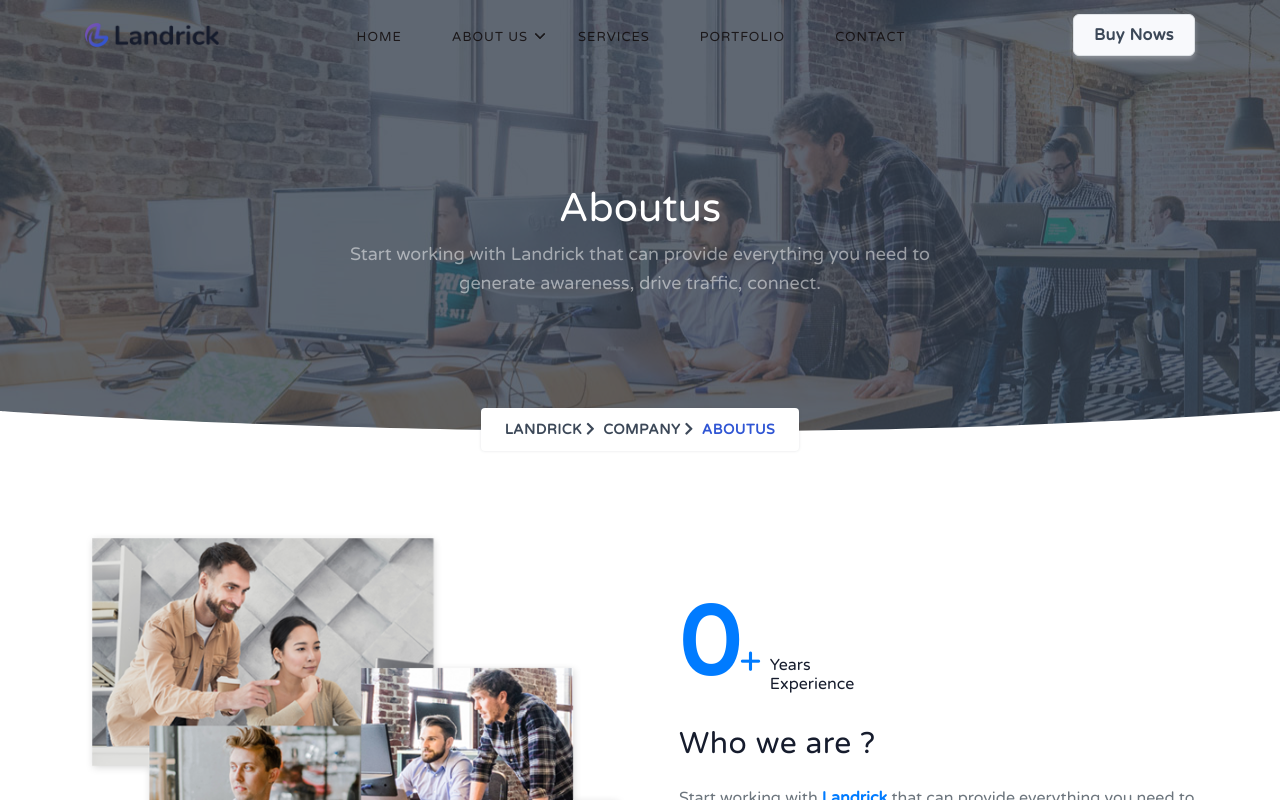
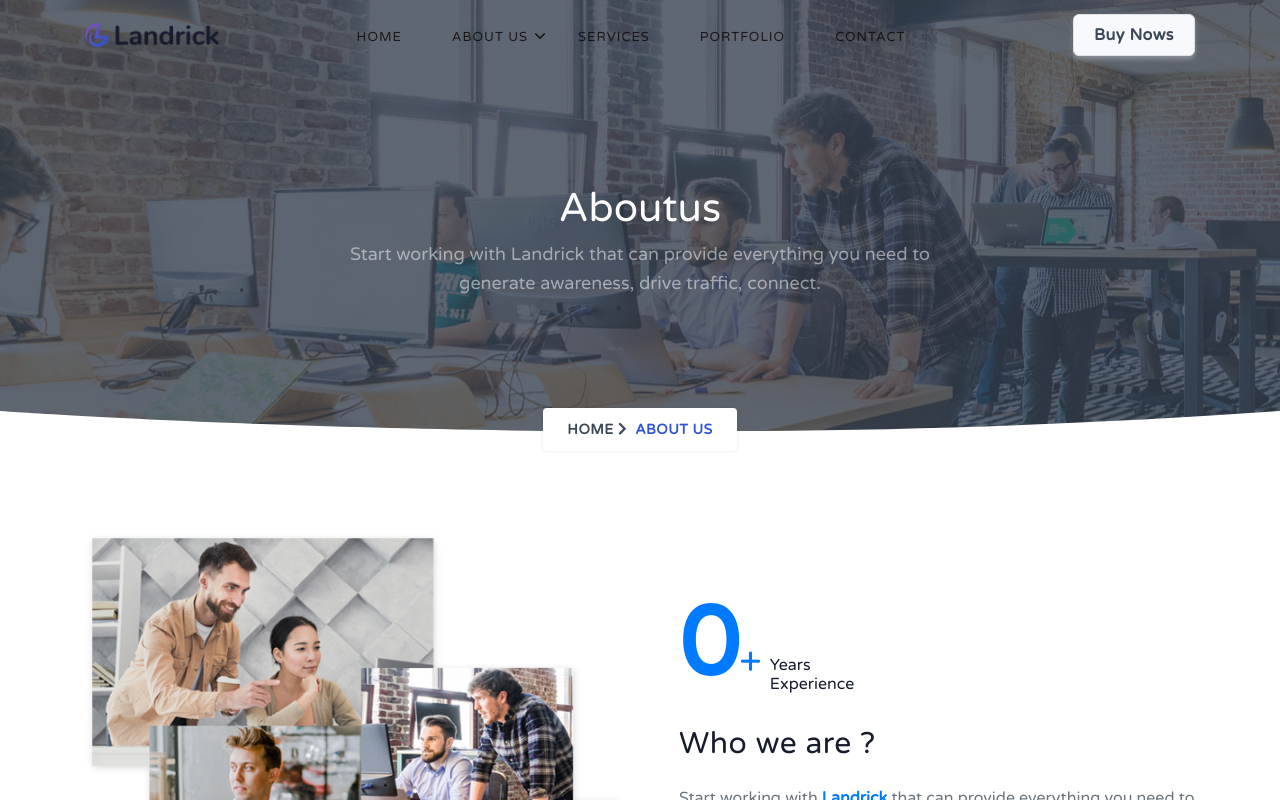
Before and after one commit to imarunpatel/SimplyTurn-Design, an Angular app: page /about-us in a window 1280 px wide. Shown: the top 800 px of the page. Built offline with nearby package versions, Linux system fonts and the light colour scheme; some icons are missing.

Commit message:
Fixed BreadCrump

```diff
--- a/src/app/about-us/about-us.component.html
+++ b/src/app/about-us/about-us.component.html
@@ -10,9 +10,8 @@
                     <div class="page-next">
                         <nav aria-label="breadcrumb" class="d-inline-block">
                             <ul class="breadcrumb bg-white rounded shadow mb-0">
-                                <li class="breadcrumb-item"><a href="index.html">Landrick <i class="fas fa-chevron-right"></i></a></li>
-                                <li class="breadcrumb-item"><a href="#">Company <i class="fas fa-chevron-right"></i></a></li>
-                                <li class="breadcrumb-item active" aria-current="page">Aboutus</li>
+                                <li class="breadcrumb-item"><a routerLink="/">Home <i class="fas fa-chevron-right"></i></a></li>
+                                <li class="breadcrumb-item active" aria-current="page">About Us</li>
                             </ul>
                         </nav>
                     </div>
--- a/src/app/about-us/history/history.component.html
+++ b/src/app/about-us/history/history.component.html
@@ -8,8 +8,8 @@
                     <div class="page-next">
                         <nav aria-label="breadcrumb" class="d-inline-block">
                             <ul class="breadcrumb bg-white rounded shadow mb-0">
-                                <li class="breadcrumb-item"><a href="index.html">Landrick <i class="fas fa-chevron-right"></i></a></li>
-                                <li class="breadcrumb-item"><a href="#">Company <i class="fas fa-chevron-right"></i></a></li>
+                                <li class="breadcrumb-item"><a routerLink="/">Home <i class="fas fa-chevron-right"></i></a></li>
+                                <li class="breadcrumb-item"><a routerLink="../about-us">About Us <i class="fas fa-chevron-right"></i></a></li>
                                 <li class="breadcrumb-item active" aria-current="page">History</li>
                             </ul>
                         </nav>
--- a/src/app/about-us/team/team.component.html
+++ b/src/app/about-us/team/team.component.html
@@ -8,8 +8,8 @@
                     <div class="page-next">
                         <nav aria-label="breadcrumb" class="d-inline-block">
                             <ul class="breadcrumb bg-white rounded shadow mb-0">
-                                <li class="breadcrumb-item"><a href="index.html">Landrick <i class="fas fa-chevron-right"></i></a></li>
-                                <li class="breadcrumb-item"><a href="#">Page <i class="fas fa-chevron-right"></i></a></li>
+                                <li class="breadcrumb-item"><a routerLink="/">Home <i class="fas fa-chevron-right"></i></a></li>
+                                <li class="breadcrumb-item"><a routerLink="../about-us">About Us <i class="fas fa-chevron-right"></i></a></li>
                                 <li class="breadcrumb-item active" aria-current="page">Team</li>
                             </ul>
                         </nav>
--- a/src/app/header/header.component.html
+++ b/src/app/header/header.component.html
@@ -46,7 +46,7 @@
                   </ul>
               </li>
               <li class="has-submenu">
-                  <a routerLink="services">Services</a>
+                  <a routerLink="services"  class="link-active">Services</a>
               </li>
               <li class="has-submenu">
                   <a routerLink="portfolio">Portfolio</a>
--- a/src/app/header/header.component.scss
+++ b/src/app/header/header.component.scss
@@ -5,6 +5,10 @@
       display: none;
     }
   }
+}
+
+.link-active {
+  color: #2f55d4 !important;
 }
 
 @media (max-width: 991px) {
--- a/src/app/our-services/our-services.component.html
+++ b/src/app/our-services/our-services.component.html
@@ -9,11 +9,10 @@
             <nav aria-label="breadcrumb" class="d-inline-block">
               <ul class="breadcrumb bg-white rounded shadow mb-0">
                 <li class="breadcrumb-item">
-                  <a href="index.html">Home <i class="fas fa-chevron-right"></i></a>
+                  <a routerLink="/">Home <i class="fas fa-chevron-right"></i></a>
                 </li>
-                <li class="breadcrumb-item"><a href="#">Portfolio <i class="fas fa-chevron-right"></i></a></li>
                 <li class="breadcrumb-item active" aria-current="page">
-                  Details
+                  Services
                 </li>
               </ul>
             </nav>
```
